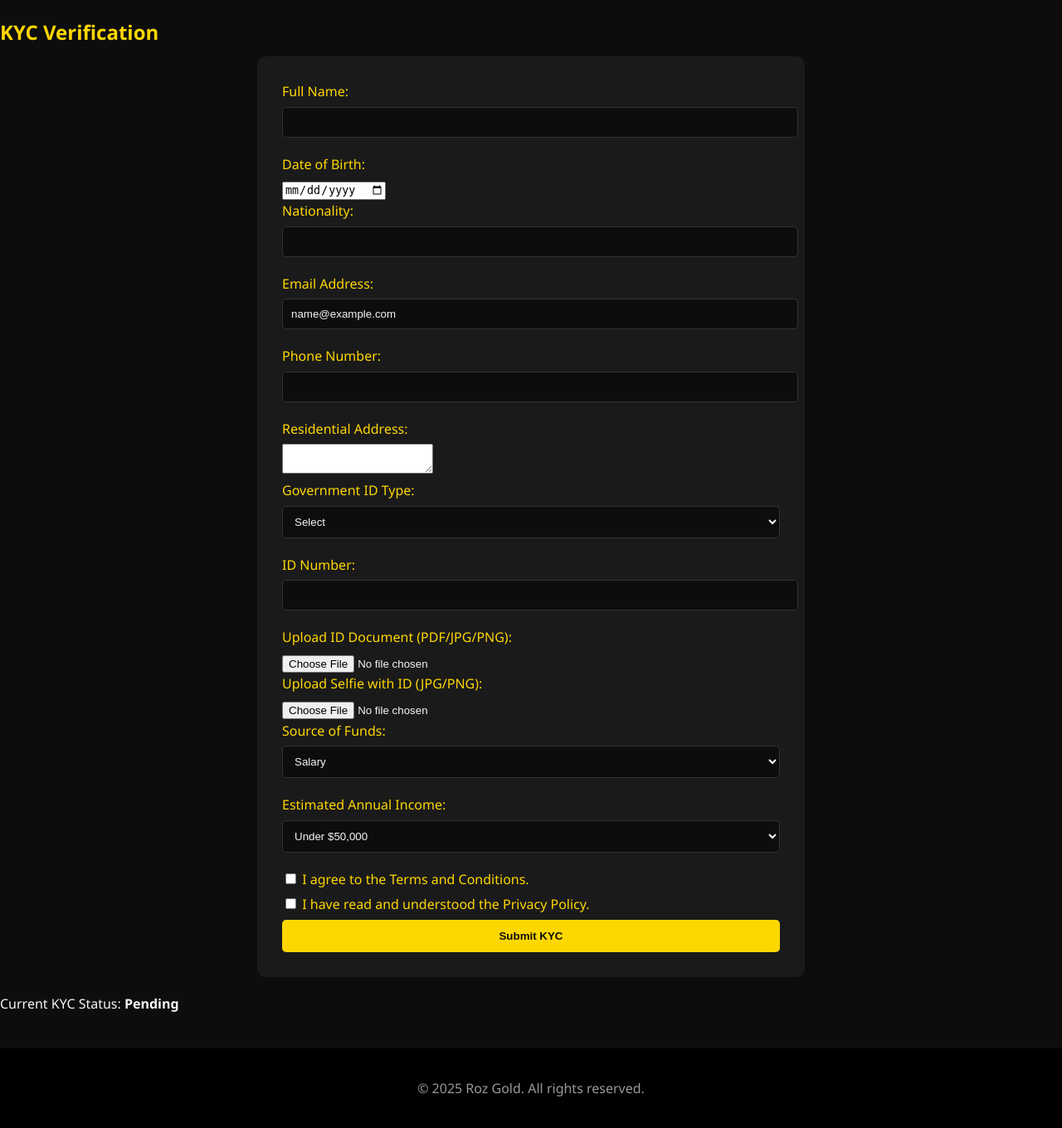
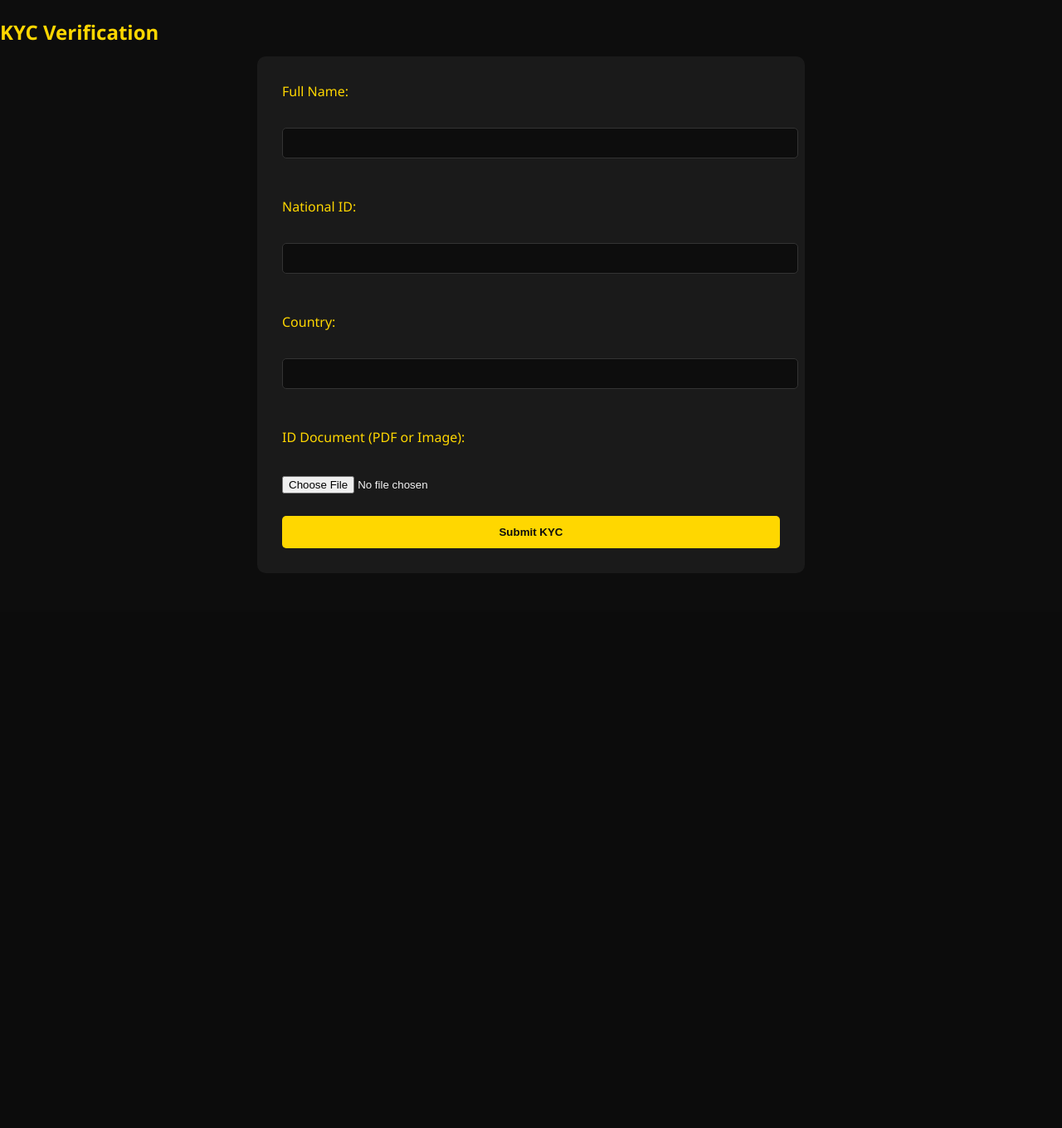
Before and after one commit to tradejuncki65/rozgold-clean, a Flask app: page /kyc in a window 1280 px wide. Shown: the part 62-1422 px from the top of the page at 83% size. After the commit the page ends 753 px from the top, so only its background shows below. Run offline with Flask 3, Linux system fonts and the light colour scheme; the visitor is signed in with stand-in values (Sample User, id 1).

Commit message:
Update kyc.html

```diff
--- a/templates/kyc.html
+++ b/templates/kyc.html
@@ -9,78 +9,22 @@
   {% include 'partials/navbar.html' %}
 
   <div class="container">
-    <h2 style="color: #FFD700;">KYC Verification</h2>
+    <h2>KYC Verification</h2>
     <form method="POST" enctype="multipart/form-data">
-      <!-- Personal Info -->
-      <label>Full Name:</label>
-      <input type="text" name="full_name" required>
+      <label>Full Name:</label><br>
+      <input type="text" name="full_name" required><br><br>
 
-      <label>Date of Birth:</label>
-      <input type="date" name="dob" required>
+      <label>National ID:</label><br>
+      <input type="text" name="national_id" required><br><br>
 
-      <label>Nationality:</label>
-      <input type="text" name="nationality" required>
+      <label>Country:</label><br>
+      <input type="text" name="country" required><br><br>
 
-      <!-- Contact Info -->
-      <label>Email Address:</label>
-      <input type="email" name="email" value="{{ user.email }}" readonly>
+      <label>ID Document (PDF or Image):</label><br>
+      <input type="file" name="kyc_document" accept=".jpg,.jpeg,.png,.pdf" required><br><br>
 
-      <label>Phone Number:</label>
-      <input type="text" name="phone" required>
-
-      <label>Residential Address:</label>
-      <textarea name="address" required></textarea>
-
-      <!-- Identification -->
-      <label>Government ID Type:</label>
-      <select name="id_type" required>
-        <option value="">Select</option>
-        <option value="Passport">Passport</option>
-        <option value="National ID">National ID</option>
-        <option value="Driver's License">Driver's License</option>
-      </select>
-
-      <label>ID Number:</label>
-      <input type="text" name="id_number" required>
-
-      <label>Upload ID Document (PDF/JPG/PNG):</label>
-      <input type="file" name="id_doc" required>
-
-      <label>Upload Selfie with ID (JPG/PNG):</label>
-      <input type="file" name="selfie" required>
-
-      <!-- Financial Info -->
-      <label>Source of Funds:</label>
-      <select name="source" required>
-        <option value="Salary">Salary</option>
-        <option value="Business Income">Business Income</option>
-        <option value="Investments">Investments</option>
-        <option value="Other">Other</option>
-      </select>
-
-      <label>Estimated Annual Income:</label>
-      <select name="income_range" required>
-        <option value="Under $50,000">Under $50,000</option>
-        <option value="$50,000–$100,000">$50,000–$100,000</option>
-        <option value="Above $100,000">Above $100,000</option>
-      </select>
-
-      <!-- Agreements -->
-      <label>
-        <input type="checkbox" required>
-        I agree to the Terms and Conditions.
-      </label>
-      <label>
-        <input type="checkbox" required>
-        I have read and understood the Privacy Policy.
-      </label>
-
-      <button type="submit" class="btn gold">Submit KYC</button>
+      <button type="submit">Submit KYC</button>
     </form>
-
-    <p style="margin-top: 20px;">Current KYC Status: <strong>{{ user.kyc_status }}</strong></p>
   </div>
-
-  {% include 'partials/footer.html' %}
 </body>
 </html>
```
